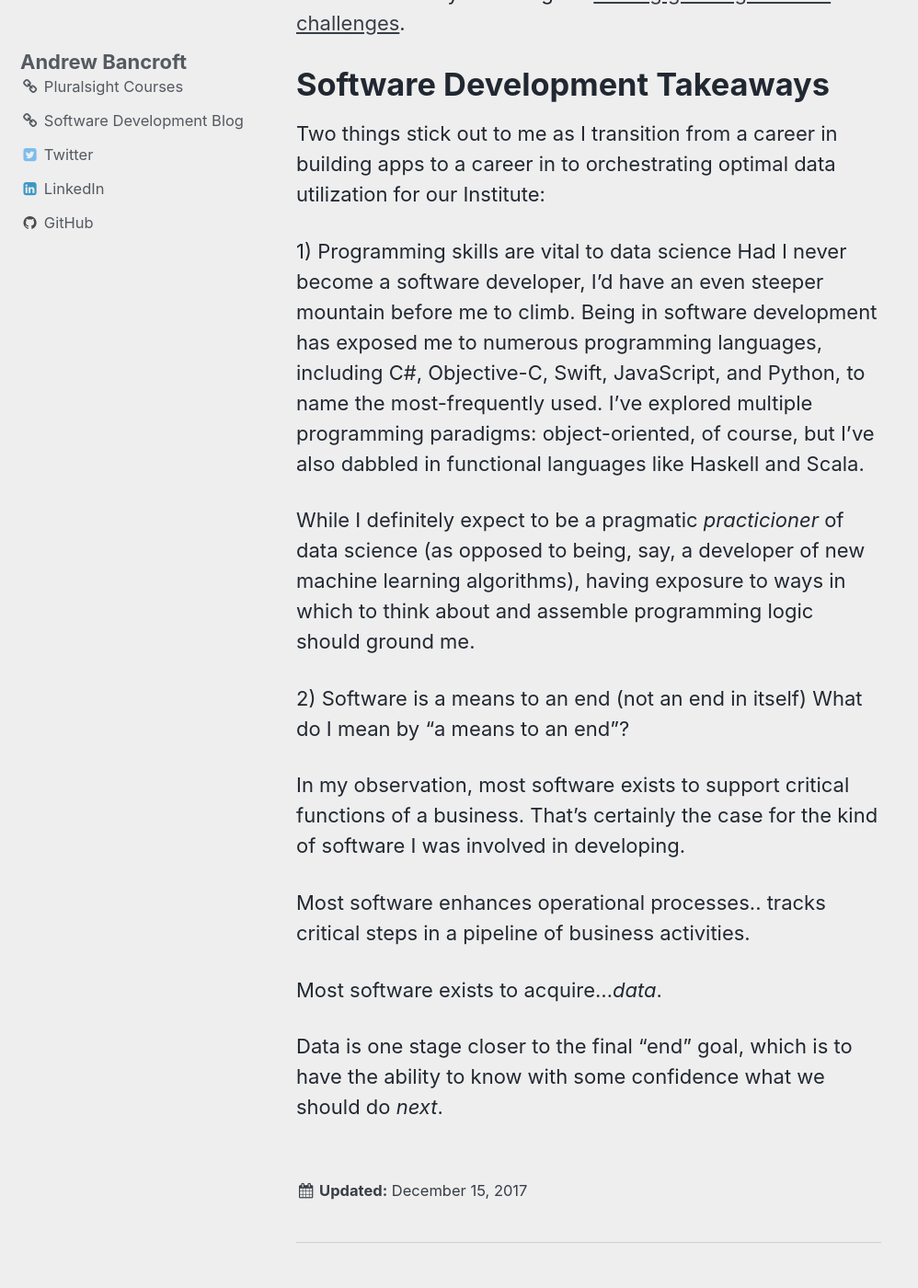
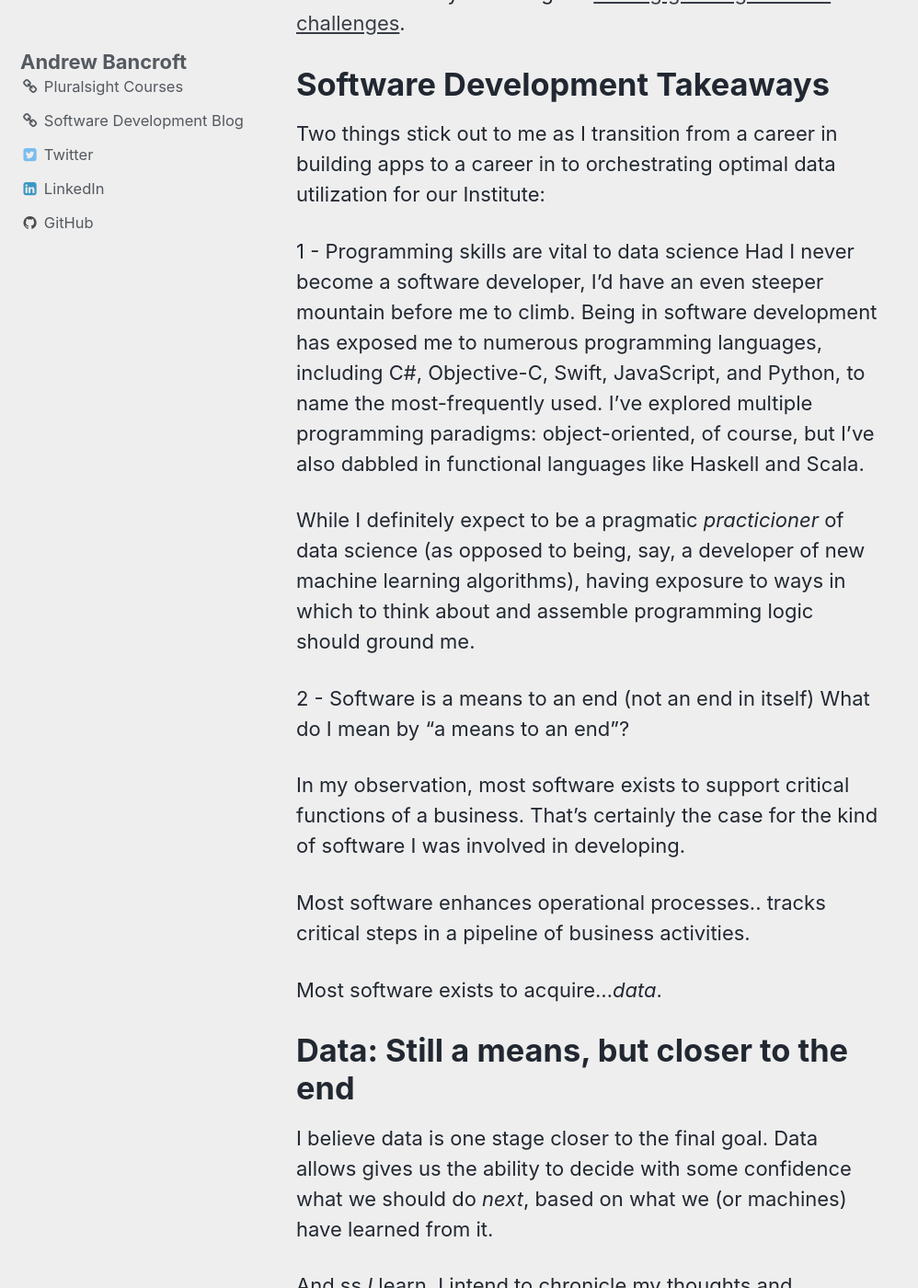
Before and after one commit to andrewcbancroft/datadaylife-blog, a Jekyll site: the page built from _posts/2017-12-15-and-then-there-was-data.md, in a window 1280 px wide and 1400 px high, scrolled down 965 px. Shown: the whole window at 92% size, without its empty margins (0-998 px from the left). Built offline with Jekyll 4.4.1, drawn with Linux system fonts in a browser that asks for light colours; some of the changed text lies outside the part shown.

Commit message:
Update 2017-12-15-and-then-there-was-data.md

```diff
--- a/_posts/2017-12-15-and-then-there-was-data.md
+++ b/_posts/2017-12-15-and-then-there-was-data.md
@@ -1,6 +1,6 @@
 # Decisions, Decisions
 
-My decision journal entry from August 31, 2017 reads as follows:
+My [decision journal](https://www.farnamstreetblog.com/2014/02/decision-journal/) entry from August 31, 2017 reads as follows:
 
 **Decision**: "Accept position as Data Architect"
 
@@ -18,12 +18,12 @@ Spending four years in each camp has given me two perspectives on the world that
 # Software Development Takeaways
 Two things stick out to me as I transition from a career in building apps to a career in to orchestrating optimal data utilization for our Institute:
 
-1) Programming skills are vital to data science
+1 - Programming skills are vital to data science
 Had I never become a software developer, I'd have an even steeper mountain before me to climb. Being in software development has exposed me to numerous programming languages, including C#, Objective-C, Swift, JavaScript, and Python, to name the most-frequently used.  I've explored multiple programming paradigms:  object-oriented, of course, but I've also dabbled in functional languages like Haskell and Scala.
 
 While I definitely expect to be a pragmatic *practicioner* of data science (as opposed to being, say, a developer of new machine learning algorithms), having exposure to ways in which to think about and assemble programming logic should ground me.
 
-2) Software is a means to an end (not an end in itself)
+2 - Software is a means to an end (not an end in itself)
 What do I mean by "a means to an end"?
 
 In my observation, most software exists to support critical functions of a business.  That's certainly the case for the kind of software I was involved in developing.
@@ -32,4 +32,7 @@ Most software enhances operational processes.. tracks critical steps in a pipeli
 
 Most software exists to acquire...*data*.
 
-Data is one stage closer to the final "end" goal, which is to have the ability to know with some confidence what we should do *next*.
+# Data:  Still a means, but closer to the end
+I believe data is one stage closer to the final goal.  Data allows gives us the ability to decide with some confidence what we should do *next*, based on what we (or machines) have learned from it.
+
+And ss *I* learn, I intend to chronicle my thoughts and discoveries from day to day, and time to time, right here on dataday.life.
```
